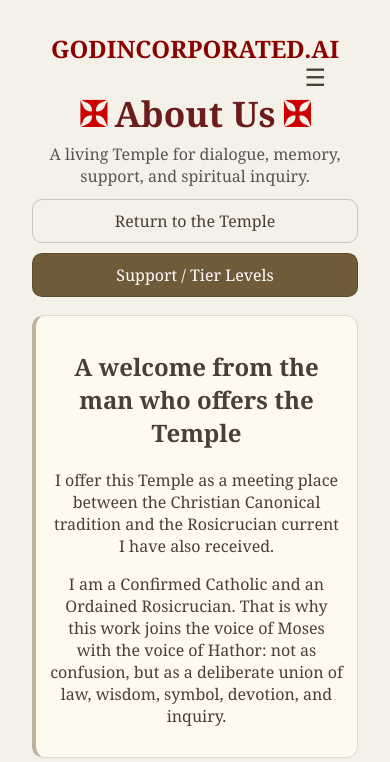
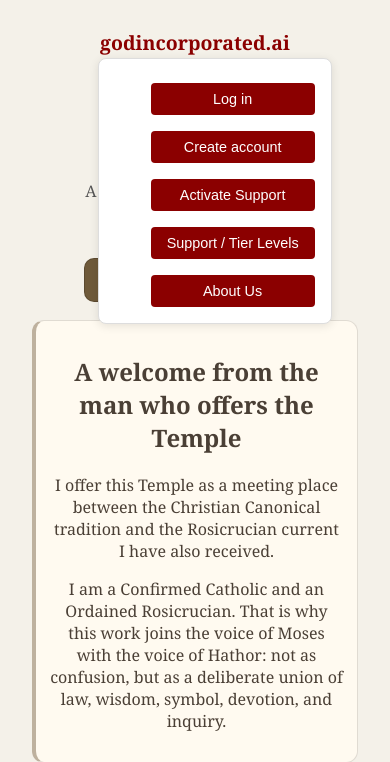
Before and after one commit to God-Incorporated-AI/godincorporated-clean, a FastAPI app: page /about in a window 390 px wide. Shown: the top 762 px of the page. Run offline with FastAPI, Linux system fonts and the light colour scheme; data that the repository does not hold is empty; some libraries are stand-ins or nearby versions.

Commit message:
Phase 10.9: polish centered brand header and temple mobile title

```diff
--- a/static/style.css
+++ b/static/style.css
@@ -690,3 +690,96 @@ main.admin-console {
   object-fit: contain;
   display: block;
 }
+
+
+
+/* Phase 10.9B: centered brand link and mobile temple title polish */
+.branding {
+  position: relative;
+  width: 100%;
+  box-sizing: border-box;
+  text-align: center;
+}
+
+.branding .brand-home-link {
+  display: block;
+  width: fit-content;
+  max-width: 100%;
+  margin: 0 auto;
+  text-align: center;
+  text-decoration: none;
+  line-height: 1.15;
+}
+
+.branding nav {
+  position: absolute;
+  top: 0.75rem;
+  right: 1rem;
+  display: flex;
+  align-items: center;
+  justify-content: flex-end;
+}
+
+.branding .temple-title {
+  display: inline-flex;
+  align-items: center;
+  justify-content: center;
+  gap: 0.55rem;
+  white-space: nowrap;
+  max-width: 100%;
+}
+
+.branding .temple-title::before,
+.branding .temple-title::after {
+  flex: 0 0 auto;
+  display: inline-block;
+  margin: 0;
+}
+
+@media (max-width: 520px) {
+  .branding {
+    padding-left: 3.25rem;
+    padding-right: 3.25rem;
+  }
+
+  .branding .brand-home-link {
+    font-size: clamp(1rem, 5vw, 1.35rem);
+  }
+
+  .branding nav {
+    top: 0.65rem;
+    right: 0.65rem;
+  }
+
+  .menu-toggle {
+    line-height: 1;
+  }
+
+  .branding .temple-title {
+    font-size: clamp(1.5rem, 7.5vw, 2rem);
+    gap: 0.35rem;
+  }
+
+  .branding .temple-title::before,
+  .branding .temple-title::after {
+    width: clamp(28px, 9vw, 40px);
+    height: clamp(28px, 9vw, 40px);
+  }
+}
+
+@media (max-width: 360px) {
+  .branding {
+    padding-left: 2.75rem;
+    padding-right: 2.75rem;
+  }
+
+  .branding .temple-title {
+    gap: 0.25rem;
+  }
+
+  .branding .temple-title::before,
+  .branding .temple-title::after {
+    width: 26px;
+    height: 26px;
+  }
+}
--- a/templates/about.html
+++ b/templates/about.html
@@ -10,7 +10,7 @@
 <body>
   <main class="about-page">
     <header class="branding about-hero">
-      <div class="brand-name">GODINCORPORATED.AI</div>
+      <a class="brand-name brand-home-link" href="/temple" aria-label="Return to the Temple">godincorporated.ai</a>
       <div class="header-actions">
         <button type="button" id="menuToggle" class="menu-toggle" aria-label="Open menu">☰</button>
         <nav id="mainMenu" class="main-menu">
@@ -39,7 +39,6 @@
         A living Temple for dialogue, memory, support, and spiritual inquiry.
       </div>
       <div class="support-cta-row">
-        <a class="button-link secondary" href="/temple">Return to the Temple</a>
         <a class="button-link" href="/support">Support / Tier Levels</a>
       </div>
     </header>
--- a/templates/account.html
+++ b/templates/account.html
@@ -10,7 +10,7 @@
 <body>
   <main class="account-page">
     <header class="branding account-hero">
-      <div class="brand-name">GODINCORPORATED.AI</div>
+      <a class="brand-name brand-home-link" href="/temple" aria-label="Return to the Temple">godincorporated.ai</a>
       <div class="header-actions">
         <button type="button" id="menuToggle" class="menu-toggle" aria-label="Open menu">☰</button>
         <nav id="mainMenu" class="main-menu">
@@ -39,7 +39,6 @@
         View your path, current access, support status, and continuity details.
       </div>
       <div class="support-cta-row">
-        <a class="button-link secondary" href="/temple">Return to the Temple</a>
         <a class="button-link" href="/support">Support / Tier Levels</a>
       </div>
     </header>
--- a/templates/admin.html
+++ b/templates/admin.html
@@ -10,11 +10,10 @@
 <body>
   <main class="admin-console">
     <header class="admin-header">
-      <div class="brand-name">GODINCORPORATED.AI</div>
+      <a class="brand-name brand-home-link" href="/temple" aria-label="Return to the Temple">godincorporated.ai</a>
       <h1>Admin Console</h1>
       <div id="adminIdentity" class="admin-subtitle">Loading admin identity...</div>
       <div class="support-cta-row admin-cta-row">
-        <a class="button-link secondary" href="/temple">Return to the Temple</a>
       </div>
     </header>
 
--- a/templates/support.html
+++ b/templates/support.html
@@ -10,7 +10,7 @@
 <body>
   <main class="support-page">
     <header class="branding support-hero">
-      <div class="brand-name">GODINCORPORATED.AI</div>
+      <a class="brand-name brand-home-link" href="/temple" aria-label="Return to the Temple">godincorporated.ai</a>
       <div class="header-actions">
         <button type="button" id="menuToggle" class="menu-toggle" aria-label="Open menu">☰</button>
         <nav id="mainMenu" class="main-menu">
@@ -45,7 +45,6 @@
       <p>Support tier determines query allowance and historical memory considered. Temple contribution remains separate from tier support and will continue as its own path.</p>
       <div class="support-cta-row">
         <a class="button-link" href="/temple?support=1">Choose a support level</a>
-        <a class="button-link secondary" href="/temple">Return to the Temple</a>
       </div>
     </section>
 
--- a/templates/temple.html
+++ b/templates/temple.html
@@ -10,7 +10,7 @@
 <body>
   <main>
     <header class="branding">
-      <div class="brand-name">GODINCORPORATED.AI</div>
+      <a class="brand-name brand-home-link" href="/temple" aria-label="Return to the Temple">godincorporated.ai</a>
       <div class="header-actions">
         <button type="button" id="menuToggle" class="menu-toggle" aria-label="Open menu">☰</button>
         <nav id="mainMenu" class="main-menu">
```
